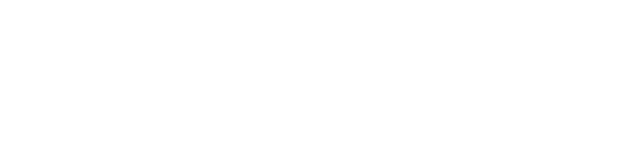
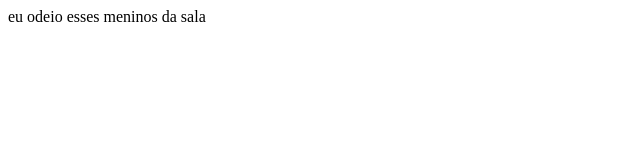
Before and after one commit to mah-alves18/primeirobnoite, a plain HTML site: page index.html in a window 1280 px wide. Shown: the whole page, without its empty margins (0-640 px from the left). Drawn offline with Linux system fonts and the light colour scheme.

Commit message:
Update index.html

```diff
--- a/index.html
+++ b/index.html
@@ -10,7 +10,7 @@
 
 
     </body>
-
+eu odeio esses meninos da sala
   </body>
 
 </html>
```
